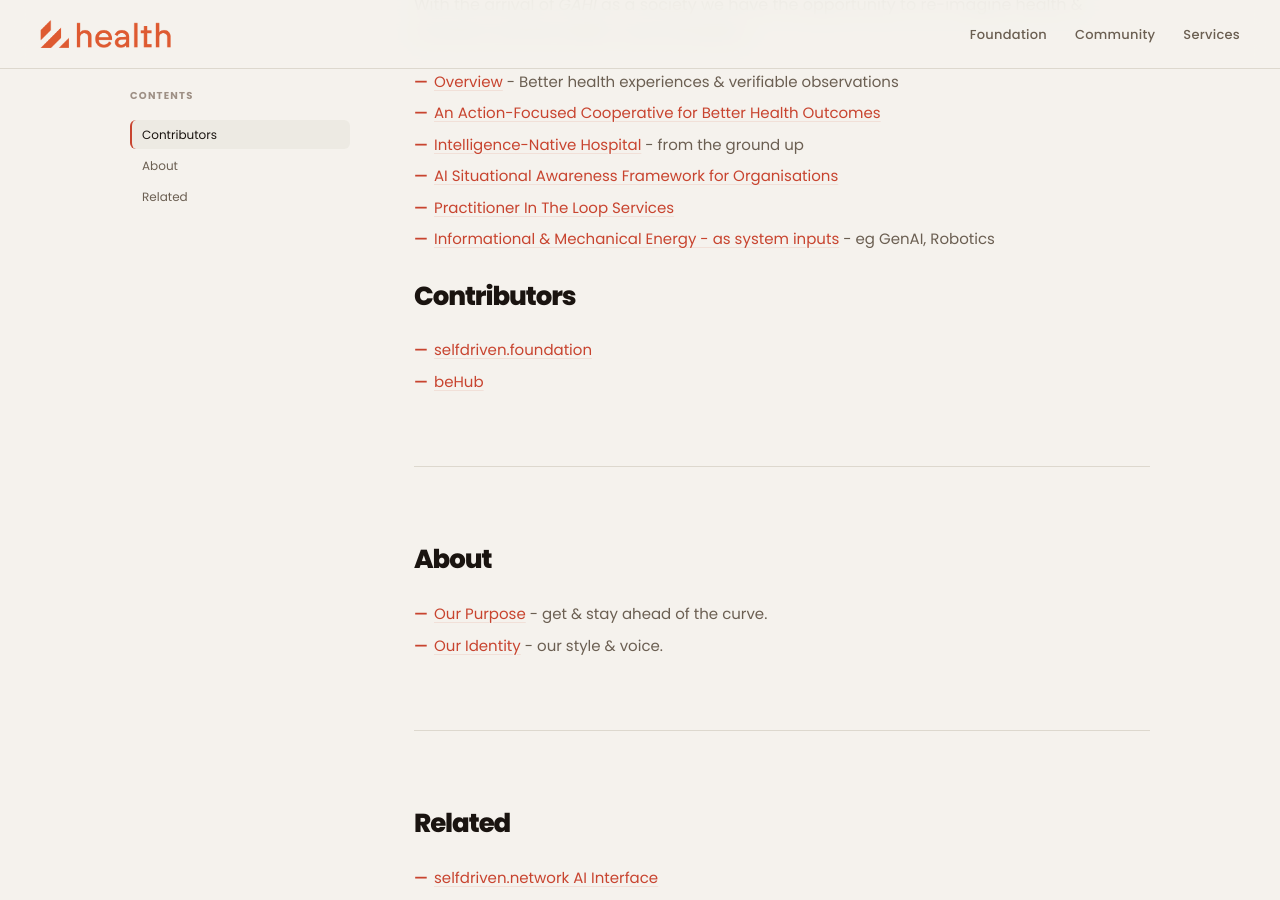
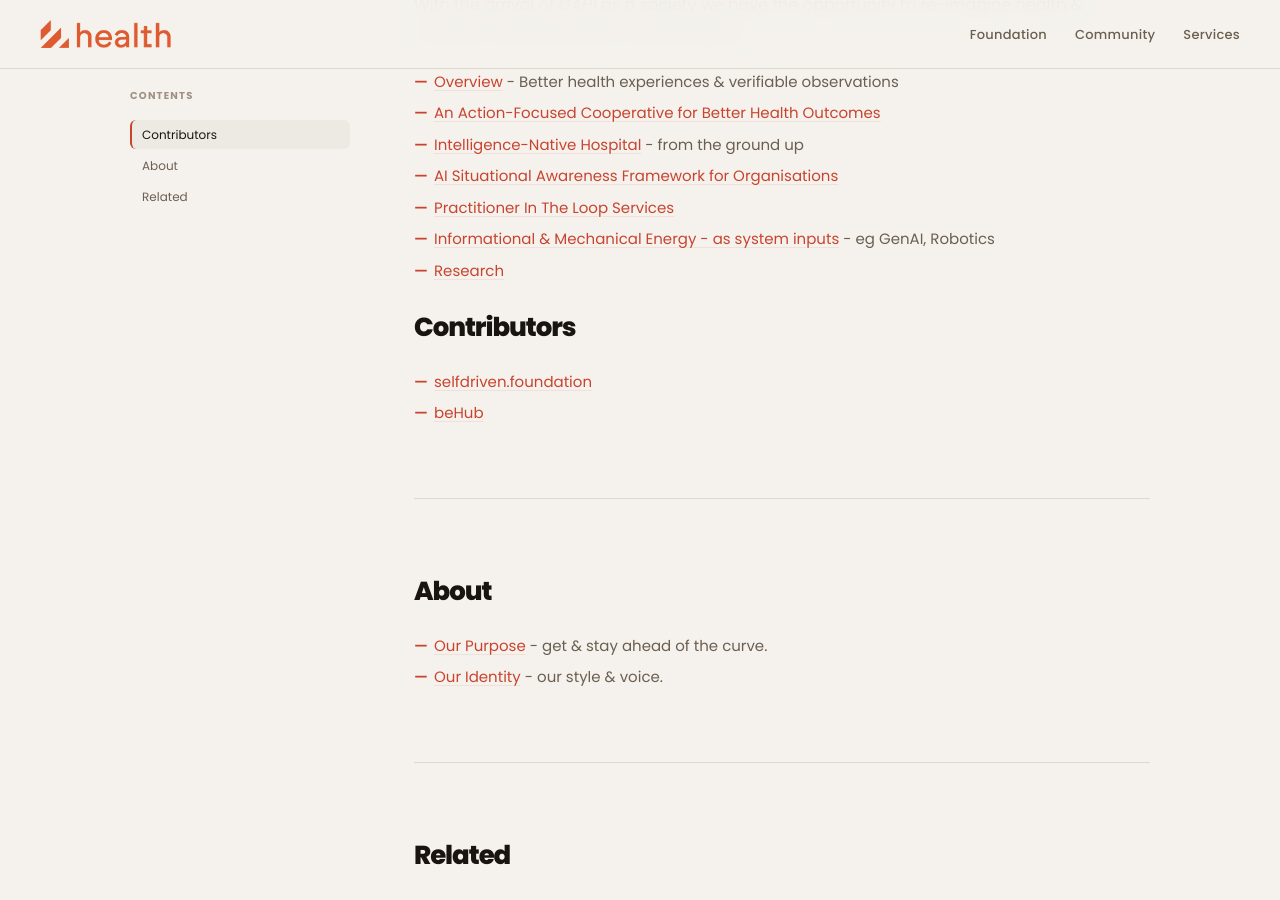
Before and after one commit to selfdriven-foundation/selfdriven-health, a Jekyll site: the page built from docs/index.md, in a window 1280 px wide and 900 px high, scrolled down 508 px. Built offline with Jekyll 4.4.1, drawn with Linux system fonts in a browser that asks for light colours.

Commit message:
Update index.md

```diff
--- a/docs/index.md
+++ b/docs/index.md
@@ -15,6 +15,7 @@
 - [AI Situational Awareness Framework for Organisations](/situational-awareness-framework/organisations/)
 - [Practitioner In The Loop Services](/resources/practitioner-in-the-loop-services)
 - [Informational & Mechanical Energy - as system inputs](/resources/energy) - eg GenAI, Robotics
+- [Research](/research)
 
 ## Contributors
 - [selfdriven.foundation](https://selfdriven.foundation)
```
